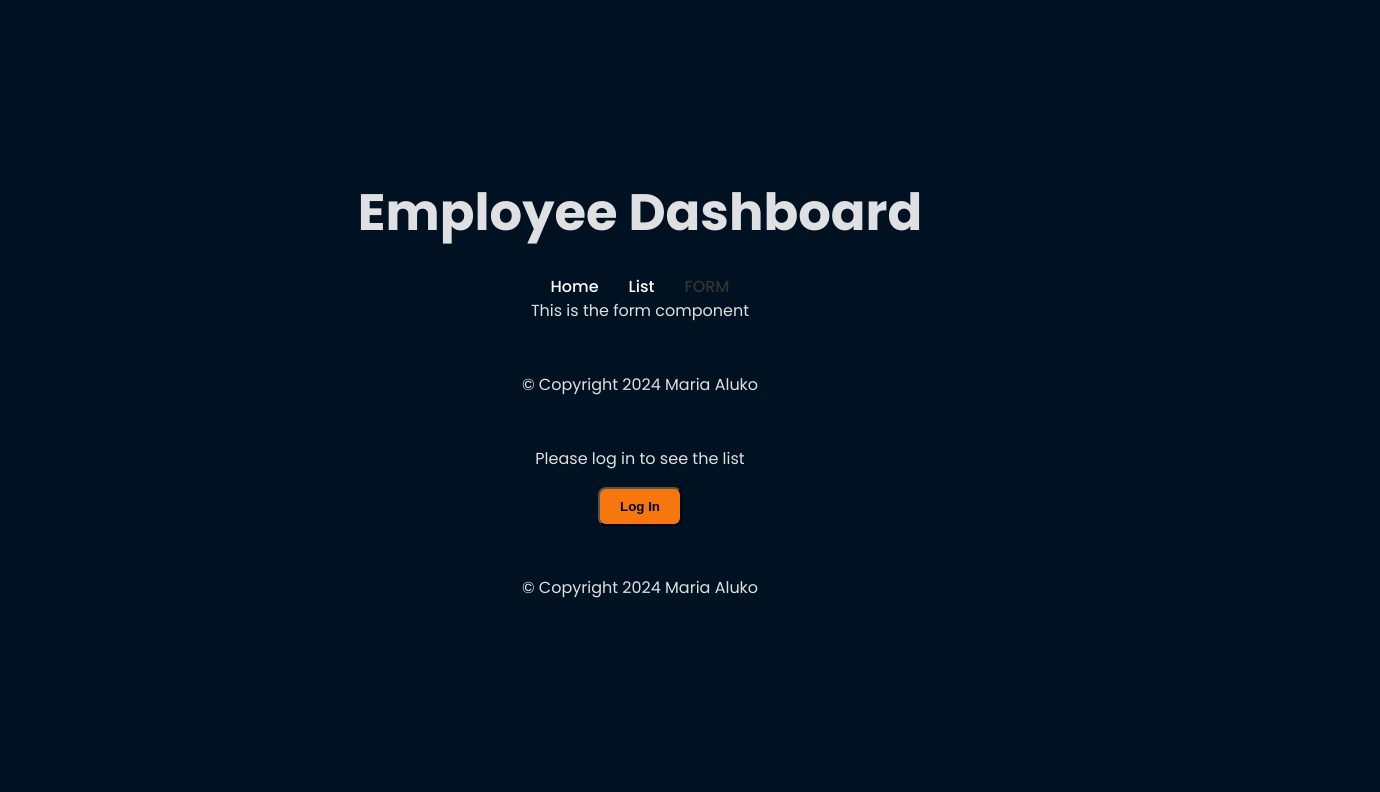
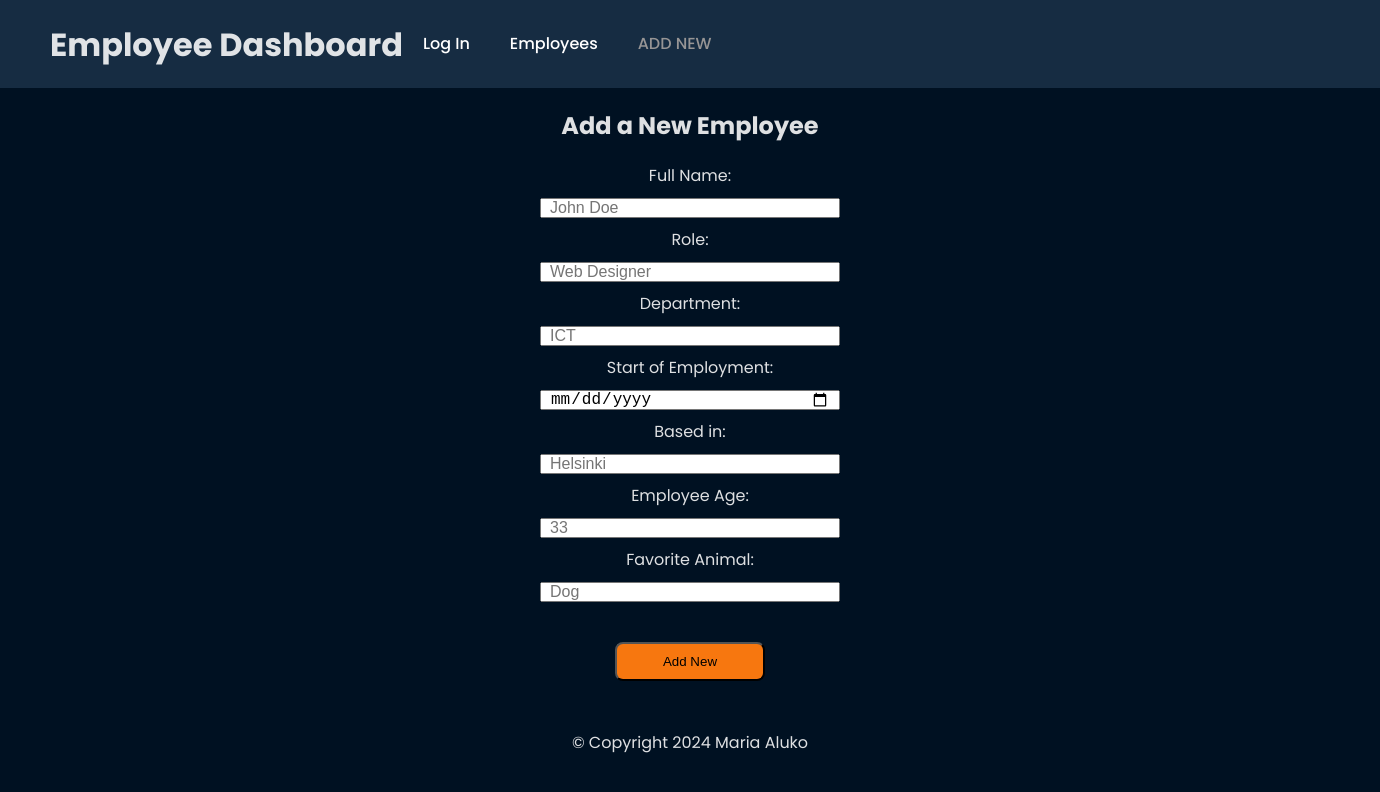
Before and after one commit to maria-aluko/employeeApp, a React (Vite) app: page /new in a window 1280 px wide. Shown: the top 792 px of the page, 1380 px wide, since content can reach past the window. Built offline with nearby package versions, Linux system fonts and the light colour scheme; a web font is replaced by a local one.

Commit message:
add form

```diff
--- a/src/App.css
+++ b/src/App.css
@@ -1,7 +1,5 @@
 #root {
-  max-width: 1280px;
   margin: 0 auto;
-  padding: 2rem;
   text-align: center;
 }
 
--- a/src/App.jsx
+++ b/src/App.jsx
@@ -1,44 +1,15 @@
 import { RouterProvider } from 'react-router-dom';
 import { router } from './routes/appRoutes';
 import './App.css';
-import Footer from './components/Footer/footer'
-import Header from './components/Header/Header'
-import { useState } from 'react'
-import Button from './components/Button/Button';
 
 function App() {
-  const [isLoggedIn, setIsLoggedIn] = useState(false);
-  const logInFunction = () => {
-    setIsLoggedIn((prevState) => !prevState);
-  };
-
   return (
-    <>
       <RouterProvider
         router={router}
         future={{
           v7_startTransition: true,
         }}
-        />
-
-      <div>
-        <main>
-          {
-            isLoggedIn? (
-              <div>
-              <Button onClick={logInFunction} className='logoutBtn' text='Log Out' />
-              </div>
-            ) : (
-              <div>
-                <p>Please log in to see the list</p>
-                <Button onClick={logInFunction} className='loginBtn' text='Log In' />
-              </div>
-            )
-          }
-        </main>
-        <Footer/>
-      </div>
-    </>
+      />
   )
 }
 
--- a/src/components/Button/Button.jsx
+++ b/src/components/Button/Button.jsx
@@ -1,8 +1,8 @@
-const Button = ({onClick, type = 'button', text, role='primary'}) => {
+const Button = ({onClick, type = 'button', text}) => {
   return (
-  <button type={type} onClick={onClick} className={role}>
+  <button type={type} onClick={onClick}>
     {text}
-    </button>
+  </button>
   );
 };
 
--- a/src/components/EmployeeCard/EmployeeCard.css
+++ b/src/components/EmployeeCard/EmployeeCard.css
@@ -1,21 +1,21 @@
 .card {
   color: #162C42;
   background-color: #eee;
-  padding: 1rem;
+  padding: 10px;
   box-shadow: 0 0 5px #333;
   font-size: 1rem;
   width: 400px;
-  line-height: 1rem;
-  margin: 20px;
+  margin: 10px;
   text-align: center;
   border-radius: 5px;
   display: flex;
-  line-height: 0.6rem;
+  line-height: 0.4rem;
 }
 
 img {
   height: 100px;
   flex: 1;
+  padding: 1rem;
 }
 
 .content {
@@ -44,17 +44,23 @@ img {
 }
 
 button {
-  padding: 10px 20px;
+  padding: 10px 15px;
   border-radius: 8px;
   background-color: #F7770F;
   cursor: pointer;
-  font-weight: 600;
+  font-weight: 500;
 }
 
 button:hover {
   background-color: #ce5d00;
 }
 
-button.secondary {
-  background-color: #162C42;
+input {
+  height: 15px;
+  margin-top: 10px;
+  width: 40px;
 }
+
+.smallTxt {
+  font-size: 0.7rem;
+}
--- a/src/components/EmployeeCard/EmployeeCard.jsx
+++ b/src/components/EmployeeCard/EmployeeCard.jsx
@@ -1,6 +1,5 @@
 import { calcYearsWorked } from '../../utilities/calcYearsWorked';
 import Button from '../Button/Button';
-import Form from '../Form/form';
 import './EmployeeCard.css';
 import { useState } from "react";
 
@@ -9,52 +8,58 @@ const EmployeeCard = ({id, startDate, department, name, location, role, animal})
   const [promoRole, setPromoRole] = useState(false);
   const [edit, setEdit] = useState(false);
   const [details, setDetails] = useState({department, location, role})
-  const [toggleFormEdit, setToggleFormEdit] = useState(false);
 
   const yearsWorked = calcYearsWorked(startDate);
   const probation = yearsWorked < 0.5;
   const anniversary = yearsWorked > 0 && yearsWorked % 5 === 0;
 
-  const handleChange = (e) => setDetails(e.target.value);
+  const handleChange = (e) => {
+    const { name, value } = e.target;
+    setDetails((prevState) => ({...prevState, [name]: value}));
+  };
 
   return (
     <>
       <div className="card">
-        <div><img src={`https://robohash.org/${id}?set=set5`} alt="Employee Picture" />
-        </div>
-
         <div className="content">
           <p className="empName">
             {name} {promoRole && <span>⭐</span>}
           </p>
-          <p>{role}
+          <div>{role}
             {promoRole && <span> - Team Lead</span>}
-          </p>
+          </div>
 
           <div className='subtle'>
             {edit ? (
-              <input type='text' value={department} onChange={handleChange} />
+              <input name='department' type='text' value={details.department} onChange={handleChange} />
             ) : (
-              <p>Department: {department}</p>
+              <p>Department: {details.department}</p>
             )}
 
+            <div>
+              {edit ? (
+                <input name='location' type='text' value={details.location} onChange={handleChange} />
+              ) : (
+                <p>Based in: {details.location}</p>
+              )}
+            </div>
+
+            <div className='smallTxt'>
             <p>Been here for
                 {yearsWorked < 1 && <span> few months</span>}
                 {yearsWorked > 1 && <span> {yearsWorked} years</span>}
             </p>
-            <p>Based in: {location}</p>
             <p>Animal: {animal}</p>
+            </div>
           </div>
 
           <Button
             onClick={() => setPromoRole((prevState) => !prevState)}
             text={promoRole ? "Demote" : "Promote"}
-            role={promoRole ? "secondary" : "primary"}
           />
           <Button
             onClick={() => setEdit((prevState) => !prevState)}
             text={edit ? "Save" : "Edit"}
-            role='secondary'
           />
           <div>
             {probation && (
@@ -70,14 +75,12 @@ const EmployeeCard = ({id, startDate, department, name, location, role, animal})
             </p>
             )}
           </div>
-          <Button onClick={() => setToggleFormEdit(!toggleFormEdit)} text={toggleFormEdit ? "Save" : "Edit"}/>
-            {toggleFormEdit && (
-               <Form
-               role={role}
-               department={department}
-               location={location}
-             />
-            )}
+        </div>
+        <div>
+          <img
+            src={`https://robohash.org/${id}?set=set5`}
+            alt="Employee Picture"
+          />
         </div>
       </div>
     </>
--- a/src/components/Header/Header.css
+++ b/src/components/Header/Header.css
@@ -1,14 +1,28 @@
+header {
+  padding: 0 50px;
+  background-color: #162C42;
+}
+
+h1 {
+  font-size: 2rem;
+}
+
+nav {
+  display: flex;
+  align-items: center;
+  width: 100vw;
+}
+
 nav ul {
   list-style: none;
   margin: 0;
   padding: 0;
   display: flex;
-  justify-content: center;
 }
 
 nav ul li {
   margin: 0;
-  padding: 0 15px;
+  padding: 0 20px;
 }
 
 nav ul li a {
@@ -18,10 +32,10 @@ nav ul li a {
 }
 
 nav ul li a:hover {
-  color: #161616;
+  color: #979595;
 }
 
 nav ul li a.active {
-  color: #333;
+  color: #979595;
   text-transform: uppercase;
 }
--- a/src/components/Header/header.jsx
+++ b/src/components/Header/header.jsx
@@ -4,12 +4,12 @@ import './Header.css'
 function Header() {
   return (
     <header>
+      <nav>
       <h1>Employee Dashboard</h1>
-      <nav>
         <ul>
-          <li><NavLink to='/'>Home</NavLink></li>
-          <li><NavLink to='/employees'>List</NavLink></li>
-          <li><NavLink to='/new'>Form</NavLink></li>
+          <li><NavLink to='/login'>Log In</NavLink></li>
+          <li><NavLink to='/employees'>Employees</NavLink></li>
+          <li><NavLink to='/new'>Add New</NavLink></li>
         </ul>
       </nav>
 
--- /dev/null
+++ b/src/pages/Form.css
@@ -0,0 +1,26 @@
+form {
+  display: flex;
+  flex-direction: column;
+  max-width: 300px;
+  margin: 0 auto;
+}
+
+label, input {
+  width: 100%;
+  box-sizing: border-box;
+  margin-bottom: 10px;
+}
+
+label {
+  margin-bottom: 0;
+}
+
+input {
+  padding: 8px;
+  font-size: 16px;
+}
+
+button {
+  width: 50%;
+  margin: 30px auto 0 auto;
+}
--- a/src/pages/Form.jsx
+++ b/src/pages/Form.jsx
@@ -1,6 +1,94 @@
-const Form = () => {
+import { useState } from "react";
+import './Form.css'
+
+const Form = ({id, name, role, department, startDate, location, age, animal}) => {
+
+  const [formData, setFormData] = useState({
+    id,
+    name,
+    role,
+    department,
+    startDate,
+    location,
+    age,
+    animal,
+  });
+
+  const handleChange = (e) => {
+    const { name, value } = e.target;
+    setFormData((prevState) => ({...prevState, [name]: value}));
+  };
+
+  /*
+  const submitData = () => {
+    return (
+      console.log(formData)
+    )
+  }
+  */
+
   return (
-    <div>This is the form component</div>
+    <div>
+      <h2>Add a New Employee</h2>
+      <form>
+        <label htmlFor="name">Full Name: </label>
+        <input
+          name="name"
+          value={formData.name}
+          onChange={handleChange}
+          type="text"
+          placeholder="John Doe"
+        />
+        <label htmlFor="role">Role: </label>
+        <input
+          name="role"
+          value={formData.role}
+          onChange={handleChange}
+          type="text"
+          placeholder="Web Designer"
+        />
+        <label htmlFor="department">Department: </label>
+        <input
+          name="department"
+          value={formData.department}
+          onChange={handleChange}
+          type="text"
+          placeholder="ICT"
+        />
+        <label htmlFor="startDate">Start of Employment: </label>
+        <input
+          name="startDate"
+          value={formData.startDate}
+          onChange={handleChange}
+          type="date"
+        />
+        <label htmlFor="location">Based in: </label>
+        <input
+          name="location"
+          value={formData.location}
+          onChange={handleChange}
+          type="text"
+          placeholder="Helsinki"
+        />
+        <label htmlFor="age">Employee Age: </label>
+        <input
+          name="age"
+          value={formData.age}
+          onChange={handleChange}
+          type="number"
+          placeholder="33"
+        />
+        <label htmlFor="animal">Favorite Animal: </label>
+         <input
+          name="animal"
+          value={formData.animal}
+          onChange={handleChange}
+          type="text"
+          placeholder="Dog"
+        />
+        <button type="submit">Add New</button>
+      </form>
+    </div>
   )
 };
 
```
